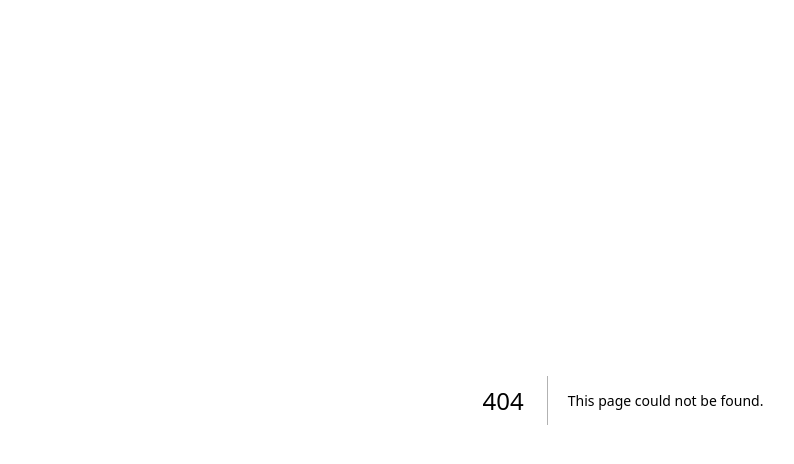
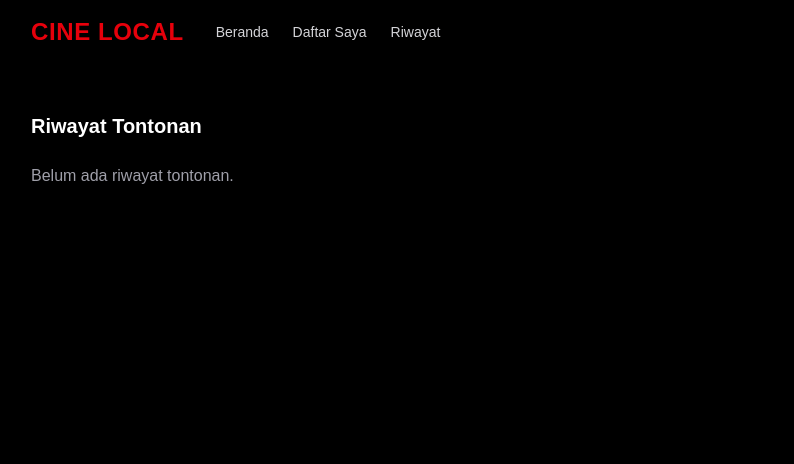
Before and after one commit to abazic/cine-local, a Next.js app: page /history in a window 1280 px wide. Before the commit this address had no page. Shown: the top 464 px of the page, without its empty margins (17-811 px from the left). Built offline with nearby package versions, Linux system fonts and the light colour scheme.

Commit message:
feat: add watch history with localStorage and HistoryTracker

```diff
--- /dev/null
+++ b/app/history/page.tsx
@@ -0,0 +1,40 @@
+"use client";
+
+import Navbar from "@/components/Navbar";
+import MovieCard from "@/components/MovieCard";
+import { useHistory } from "@/lib/storage/history";
+
+export default function HistoryPage() {
+  const { list, clear } = useHistory();
+
+  return (
+    <main className="min-h-screen bg-black text-white">
+      <Navbar />
+      <div className="px-6 pt-28 md:px-12">
+        <div className="mb-6 flex items-center justify-between">
+          <h1 className="text-xl font-semibold">Riwayat Tontonan</h1>
+          {list.length > 0 && (
+            <button
+              onClick={clear}
+              className="text-sm text-zinc-400 hover:text-white"
+            >
+              Hapus semua
+            </button>
+          )}
+        </div>
+        {list.length === 0 ? (
+          <p className="text-zinc-400">Belum ada riwayat tontonan.</p>
+        ) : (
+          <div className="flex flex-wrap gap-4">
+            {list.map((entry) => (
+              <MovieCard
+                key={`${entry.movie.providerId}:${entry.movie.id}`}
+                movie={entry.movie}
+              />
+            ))}
+          </div>
+        )}
+      </div>
+    </main>
+  );
+}
--- a/app/title/[id]/page.tsx
+++ b/app/title/[id]/page.tsx
@@ -1,4 +1,5 @@
 import WatchlistButton from "@/components/WatchlistButton";
+import HistoryTracker from "@/components/HistoryTracker";
 import Link from "next/link";
 import { notFound } from "next/navigation";
 import Navbar from "@/components/Navbar";
@@ -26,6 +27,7 @@ export default async function TitlePage({
   return (
     <main className="min-h-screen bg-black text-white">
       <Navbar />
+            <HistoryTracker movie={movie} />
       <div className="mx-auto max-w-3xl px-6 pt-28">
         <Link href="/" className="text-sm text-zinc-400 hover:text-white">
           ← Kembali
--- /dev/null
+++ b/components/HistoryTracker.tsx
@@ -0,0 +1,15 @@
+"use client";
+
+import { useEffect } from "react";
+import { useHistory } from "@/lib/storage/history";
+import type { Movie } from "@/lib/providers/types";
+
+export default function HistoryTracker({ movie }: { movie: Movie }) {
+  const { add } = useHistory();
+
+  useEffect(() => {
+    add(movie);
+  }, [movie.id]);
+
+  return null;
+}
--- a/components/Navbar.tsx
+++ b/components/Navbar.tsx
@@ -9,12 +9,9 @@ export default function Navbar() {
           CINE LOCAL
         </Link>
         <nav className="hidden gap-6 text-sm text-zinc-300 md:flex">
-          <Link href="/" className="hover:text-white">
-            Beranda
-          </Link>
-           <Link href="/watchlist" className="hover:text-white">
-            Daftar Saya
-          </Link>
+          <Link href="/" className="hover:text-white">Beranda</Link>
+          <Link href="/watchlist" className="hover:text-white">Daftar Saya</Link>
+          <Link href="/history" className="hover:text-white">Riwayat</Link>
         </nav>
       </div>
       <SearchBar />
--- /dev/null
+++ b/lib/storage/history.ts
@@ -0,0 +1,88 @@
+"use client";
+
+import { useCallback, useMemo, useSyncExternalStore } from "react";
+import type { Movie } from "@/lib/providers/types";
+
+const KEY = "cine-local:history";
+const EVENT = "cine-local:history-change";
+
+function subscribe(callback: () => void) {
+  window.addEventListener(EVENT, callback);
+  window.addEventListener("storage", callback);
+  return () => {
+    window.removeEventListener(EVENT, callback);
+    window.removeEventListener("storage", callback);
+  };
+}
+
+function getSnapshot(): string {
+  try {
+    return localStorage.getItem(KEY) ?? "[]";
+  } catch {
+    return "[]";
+  }
+}
+
+function getServerSnapshot(): string {
+  return "[]";
+}
+
+type HistoryEntry = {
+  movie: Movie;
+  watchedAt: string; // ISO date string
+};
+
+function parse(raw: string): HistoryEntry[] {
+  try {
+    const data = JSON.parse(raw);
+    return Array.isArray(data) ? data : [];
+  } catch {
+    return [];
+  }
+}
+
+export function useHistory() {
+  const raw = useSyncExternalStore(subscribe, getSnapshot, getServerSnapshot);
+  const list = useMemo(() => parse(raw), [raw]);
+
+  const add = useCallback(
+    (movie: Movie) => {
+      const filtered = list.filter(
+        (e) => !(e.movie.id === movie.id && e.movie.providerId === movie.providerId)
+      );
+      const next: HistoryEntry[] = [
+        { movie, watchedAt: new Date().toISOString() },
+        ...filtered,
+      ].slice(0, 50); // simpan maksimal 50 entri
+      try {
+        localStorage.setItem(KEY, JSON.stringify(next));
+      } catch {}
+      window.dispatchEvent(new Event(EVENT));
+    },
+    [list]
+  );
+
+  const remove = useCallback(
+    (movie: Movie) => {
+      const next = list.filter(
+        (e) => !(e.movie.id === movie.id && e.movie.providerId === movie.providerId)
+      );
+      try {
+        localStorage.setItem(KEY, JSON.stringify(next));
+      } catch {}
+      window.dispatchEvent(new Event(EVENT));
+    },
+    [list]
+  );
+
+  const clear = useCallback(() => {
+    try {
+      localStorage.removeItem(KEY);
+    } catch {}
+    window.dispatchEvent(new Event(EVENT));
+  }, []);
+
+  return { list, add, remove, clear };
+}
+
+export type { HistoryEntry };
```
